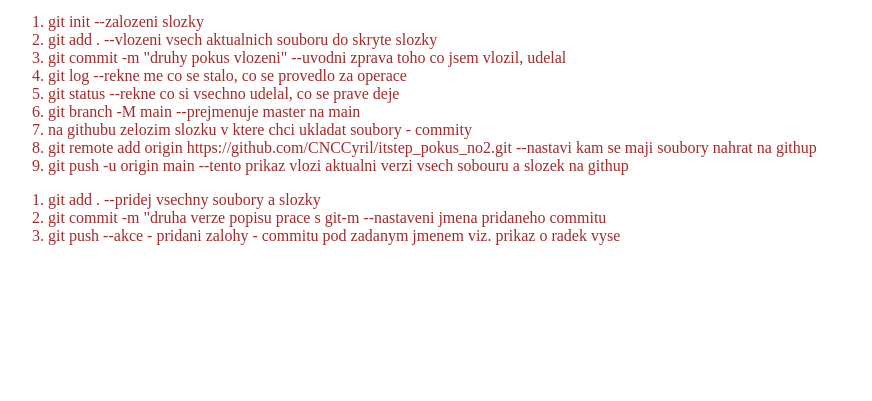
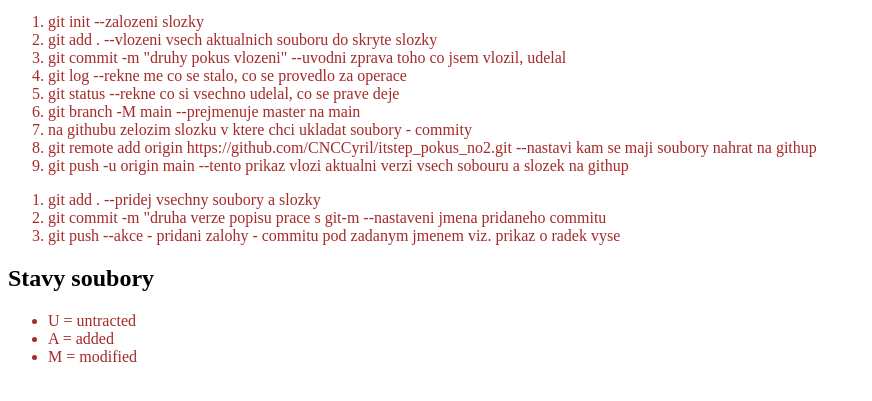
Before and after one commit to CNCCyril/itstep_pokus_no2, a plain HTML site: page index.html in a window 1280 px wide. Shown: the part 101-502 px from the top of the page, without its empty margins (0-872 px from the left). Drawn offline with Linux system fonts and the light colour scheme.

Commit message:
pridano dalsi sani

```diff
--- a/index.html
+++ b/index.html
@@ -30,7 +30,14 @@
         <li>git commit -m "druha verze popisu prace s git-m --nastaveni jmena pridaneho commitu</li>
         <li>git push --akce - pridani zalohy - commitu pod zadanym jmenem viz. prikaz o radek vyse</li>
     </ol>
-
+<main>
+    <h2>Stavy soubory</h2>
+    <ul>
+        <li>U = untracted</li>
+        <li>A = added</li>
+        <li>M = modified</li>
+    </ul>
+</main>
 </body>
 
 </html>
```
